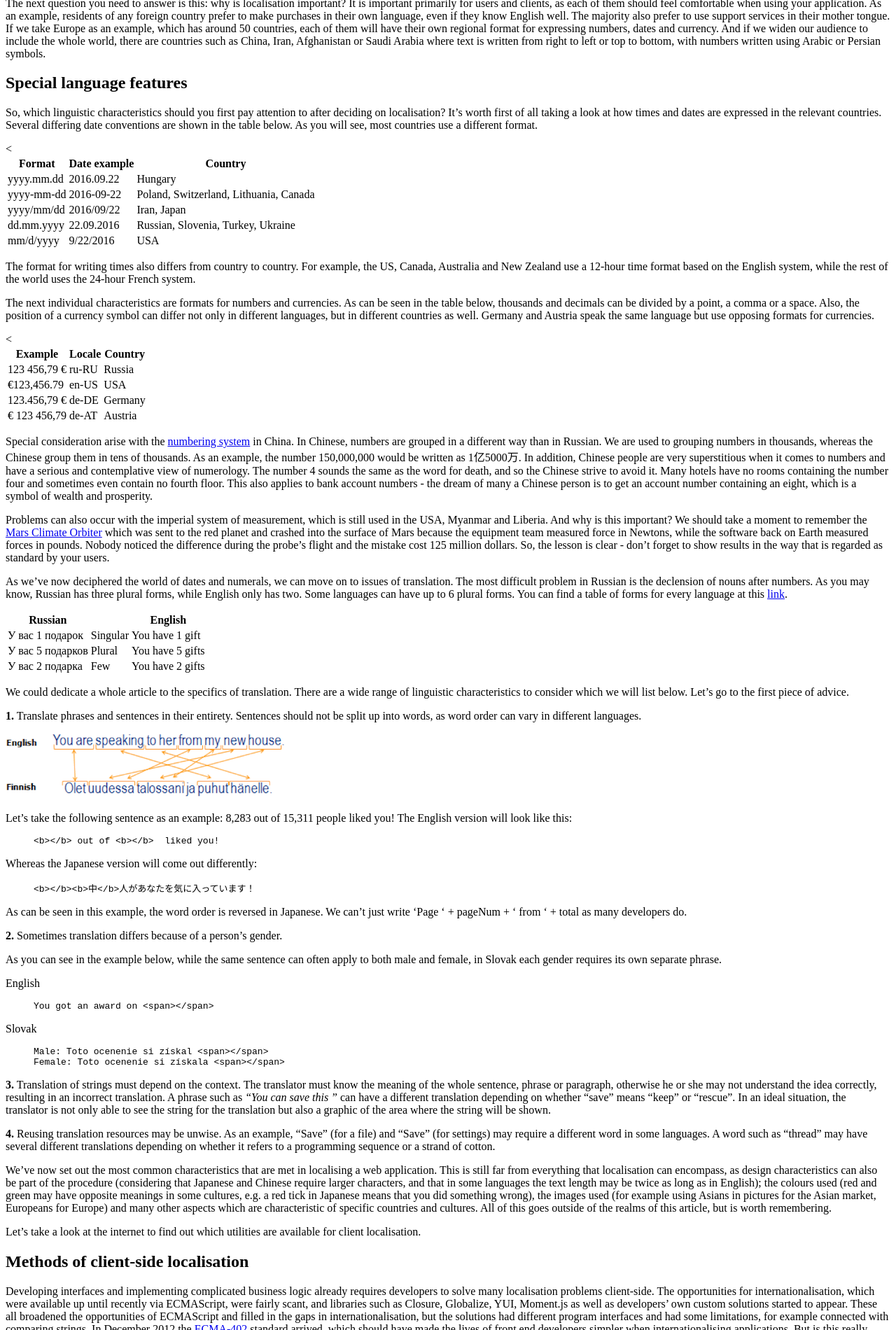
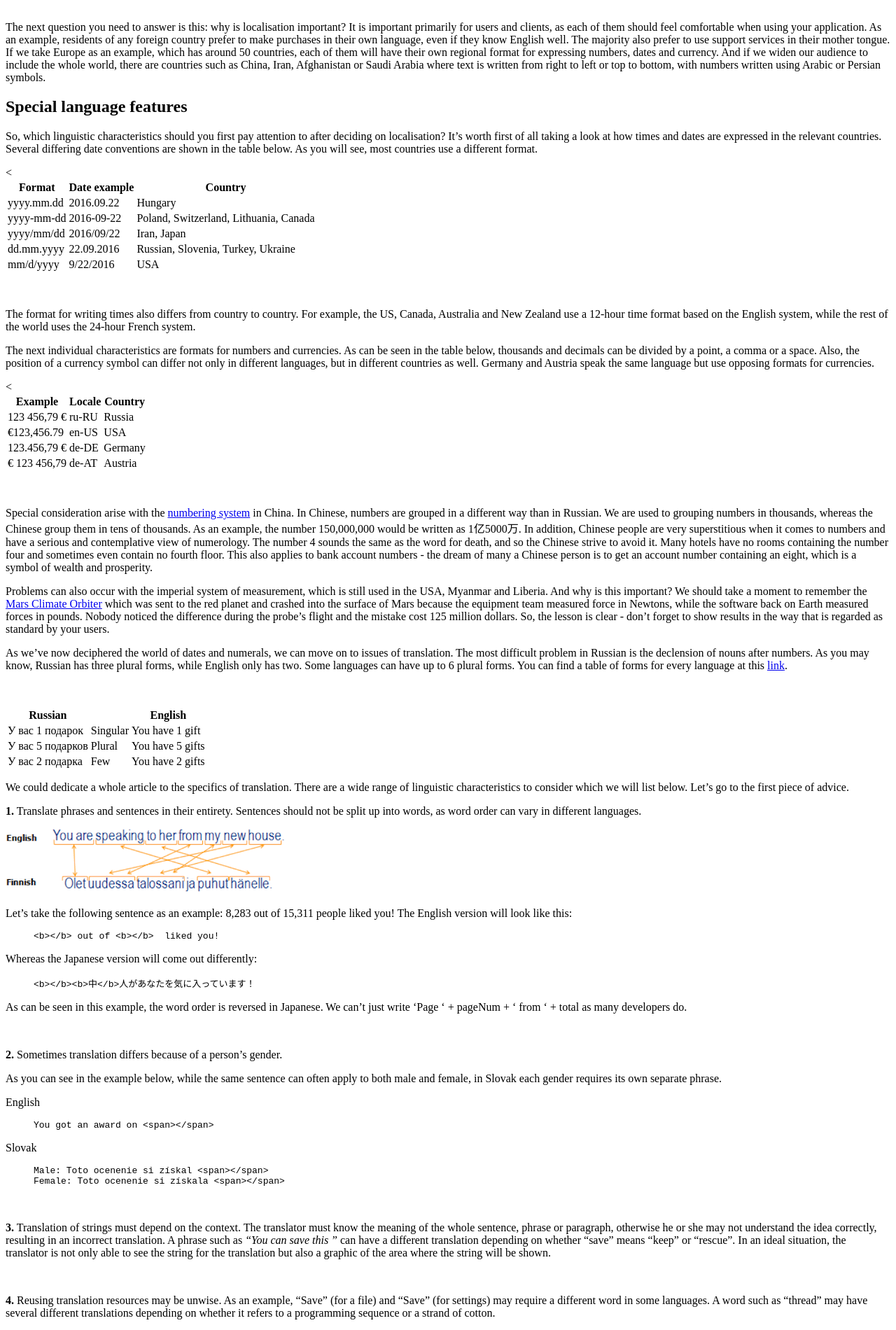
Before and after one commit to badoo/techblog, a Jekyll site: the page built from _posts/2017-02-23-how-to-teach-a-web-app-to-speak-100-languages-the-specifics-of-localisation.markdown, in a window 1280 px wide. Shown: the part 1408-3308 px from the top of the page at 70% size. Built offline with Jekyll 4.4.1, drawn with Linux system fonts in a browser that asks for light colours; comment, search, counter and statistics services are not loaded.

Commit message:
more picts

```diff
--- a/_posts/2017-02-23-how-to-teach-a-web-app-to-speak-100-languages-the-specifics-of-localisation.markdown
+++ b/_posts/2017-02-23-how-to-teach-a-web-app-to-speak-100-languages-the-specifics-of-localisation.markdown
@@ -17,6 +17,8 @@
 If you are only aiming at the local market you will probably never require localisation, or rather localisation won’t be required until your product becomes of interest for an international audience. If this happens, you will  need to quickly adapt your application to a range of new culture-specific elements, which is not so easy. So, it’s worth making the decision now and asking yourself the question: do I need localisation? If the answer is yes, then your service needs to be prepared for the specifics that different languages will bring. The overall approach and tools which allow us to take these elements into consideration are called internationalisation, which is the process of creating an application capable of working in various languages with different regional specifics, and without any kind of additional changes.
 
 <img class="no-box-shadow" src="{{page.imgdir}}/2.png"/>
+
+<br>
 
 The next question you need to answer is this: why is localisation important? It is important primarily for users and clients, as each of them should feel comfortable when using your application. As an example, residents of any foreign country prefer to make purchases in their own language, even if they know English well. The majority also prefer to use support services in their mother tongue. If we take Europe as an example, which has around 50 countries, each  of them will have their own regional format for expressing numbers, dates and currency. And if we widen our audience to include the whole world, there are countries such as China, Iran, Afghanistan or Saudi Arabia where text is written from right to left or top to bottom, with numbers written using Arabic or Persian symbols.
 
@@ -54,7 +56,7 @@
     <td>9/22/2016</td>
     <td>USA</td>
   </tr>
-</table>
+</table> <br>
 
 The format for writing times also differs from country to country. For example, the US, Canada, Australia and New Zealand use a 12-hour time format based on the English system, while the rest of the world uses the 24-hour French system.
 
@@ -85,13 +87,16 @@
     <td>de-AT</td>
     <td>Austria</td>
   </tr>
-</table>
+</table> <br>
 
 Special consideration arise with the <a href="https://en.wikipedia.org/wiki/Chinese_numerals">numbering system</a> in China. In Chinese, numbers are grouped in a different way  than in Russian. We are used to grouping numbers in thousands, whereas the Chinese group them in tens of thousands. As an example, the number 150,000,000 would be written as 1亿5000万. In addition, Chinese people are very superstitious when it comes to numbers and have a serious and contemplative view of numerology. The number 4 sounds the same as the word for death, and so the Chinese strive to avoid it.  Many hotels have no rooms containing the number four and sometimes even contain no fourth floor. This also applies to  bank account numbers - the dream of many a Chinese person is to get an account number containing an eight, which is a symbol of wealth and prosperity.
 
 Problems can also occur with the imperial system of measurement, which is still used in the USA, Myanmar and Liberia. And why is this important? We should take a moment to remember the <a href="https://en.wikipedia.org/wiki/Mars_Climate_Orbiter">Mars Climate Orbiter</a> which was sent to the red planet and crashed into the surface of Mars because the equipment team measured force in Newtons, while the software back on Earth measured forces in pounds. Nobody noticed the difference during the probe’s flight and the mistake cost 125 million dollars. So, the lesson is clear - don’t forget to show results in the way that is regarded as standard by your users.
 
 As we’ve now deciphered the world of dates and numerals, we can move on to issues of translation. The most difficult problem in Russian is the declension of nouns after numbers. As you may know, Russian has three plural forms, while English only has two. Some languages can have up to 6 plural forms. You can find a table of forms for every language at this <a href="http://www.unicode.org/cldr/charts/29/supplemental/language_plural_rules.html">link</a>.
+
+<br>
+
 <table>
   <tr>
     <th>Russian</th>
@@ -140,6 +145,8 @@
 
 As can be seen in this example, the word order is reversed in Japanese. We can’t just write ‘Page ' + pageNum + ' from ' + total as many developers do.
 
+<br>
+
 **2.** Sometimes translation differs because of a person’s gender.
 
 As you can see in the example below, while the same sentence can often apply to both male and female, in Slovak each gender requires its own separate phrase.
@@ -159,9 +166,11 @@
 Мale: Toto ocenenie si získal <span>{{award_date}}</span>
 Female: Toto ocenenie si získala <span>{{award_date}}</span>
 
-{% endhighlight %}
+{% endhighlight %} <br>
 
 **3.** Translation of strings must depend on the context. The translator must know the meaning of the whole sentence, phrase or paragraph, otherwise he or she may not understand the idea correctly, resulting in an incorrect translation. A phrase such as *"You can save this {{item}}”* can have a different translation depending on whether “save” means “keep” or “rescue”. In an ideal situation, the translator is not only able to see the string for the translation but also a graphic of the area where the string will be shown.
+
+<br>
 
 **4.** Reusing translation resources may be unwise. As an example, “Save” (for a file) and “Save” (for settings) may require a different word in some languages. A word such as “thread” may have several different translations depending on whether it refers to a programming sequence or a strand of cotton.
 
@@ -172,6 +181,8 @@
 ## Methods of client-side localisation
 
 Developing interfaces and implementing complicated business logic already requires developers to solve many localisation problems client-side. The opportunities for internationalisation, which were available up until recently via ECMAScript, were fairly scant, and libraries such as Closure, Globalize, YUI, Moment.js as well as developers’ own custom solutions started to appear. These all broadened the opportunities of ECMAScript and filled in the gaps in internationalisation, but the solutions had different program interfaces and had some limitations, for example connected with comparing strings. In December 2012 the <a href="http://www.ecma-international.org/ecma-402/1.0/ECMA-402.pdf">ECMA-402</a> standard arrived, which should have made the lives of front end developers simpler when internationalising applications. But is this really what happened? Let’s take a look at what this standard now offers.
+
+<br>
 
 ### ECMAScript Internationalisation API
 
@@ -225,6 +236,8 @@
 
 As you may notice, there is a lot still to be implemented into this standard, taking into consideration all the characteristics that web developers face. As I mentioned earlier, you will either have to weigh up the current solutions or develop your own. At the present time, there are a rather large number of solutions, each with their strengths and weaknesses. Taking a look through Google, some of the first results are <a href="http://i18next.com/">i18next</a>, <a href="https://formatjs.io/">FormatJS</a>, <a href="https://github.com/globalizejs/globalize">Globalize</a>, <a href="https://github.com/wikimedia/jquery.i18n">jQuery.i18n</a> and others. Some of these libraries offer their own solutions, while others try to go with the ECMA-402 standard. Let’s take a look at two libraries which come up on the first page of Google’s search results and see what they can do.
 
+<br>
+
 ### i18next
 
 As the developer claims, this is a very popular library for internationalisation both server-side (node.js) and client-side. There are numerous plugins and utilities and the library can be integrated into different frameworks. It has an interface for translators which translated files can be loaded into, but unfortunately you need to pay for it. The library has a lot of capabilities and the library continues to be developed, which is promising. It does not conform to ECMA-402 certification and has its own structural format for messages instead of <a href="http://userguide.icu-project.org/formatparse/messages">ICU Message syntax</a>. In addition, formatting dates and numbers requires downloading <a href="http://momentjs.com/">moment.js</a> or <a href="http://numeraljs.com/">numeral.js</a>. You’ll have to download the corresponding libraries into the project and also add locales for the required languages.
@@ -250,9 +263,12 @@
 
 You can find more detailed information on working with the library and more examples on the <a href="http://i18next.com/translate/">official site</a>.
 
+<br>
+
 ### Format JS
 
 Format JS is a modular collection of JavaScript libraries for internationalisation. It is based on ECMA-402, ICU and CLDR standards and can be integrated with many frameworks and templating engines such as Dust, Ember and Handlebars. The given library either downloads a polyfill for internationalisation work as required, or uses browser capabilities. It also supports work client-side or server-side.
+
 <table>
   <tr>
     <th>ADVANTAGES</th>
@@ -270,7 +286,6 @@
     </td>
   </tr>
 </table>
-
 To take an example, text for translation in the ICU format will have the following form:
 <img class="no-box-shadow" src="{{page.imgdir}}/6.png"/>
 
```
Also changed, not shown: other parts of _posts/2017-02-23-how-to-teach-a-web-app-to-speak-100-languages-the-specifics-of-localisation.markdown (+1 -1 lines), images/authors/vyacheslav-volkov.jpeg (added).
